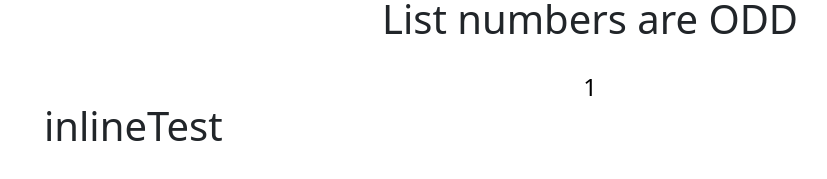
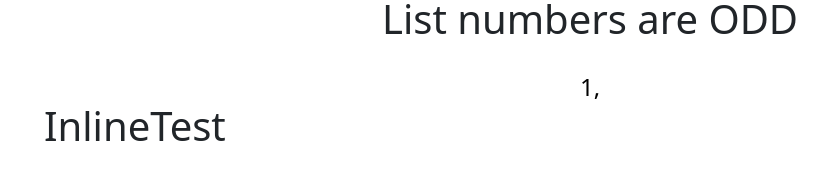
Before and after one commit to Nishu-Gamage/Angular_test, an Angular app: page / in a window 1280 px wide. Both pictures are taken after a click on the button "Add Number to the list". Shown: the part 219-398 px from the top of the page, without its empty margins (50-877 px from the left). Built offline with nearby package versions, Linux system fonts and the light colour scheme.

Commit message:
Insert data to the empty array

```diff
--- a/src/app/tutorial-one/tutorial-one.component.html
+++ b/src/app/tutorial-one/tutorial-one.component.html
@@ -22,7 +22,7 @@
                >Add Number to the list</button>
      </div>
 
-     <!-- Display list data -->
+     <!-- Display list count message -->
      <div class="msg text-center">
           <div [style.visibility]="manageOddMessage ? 'visible' : 'hidden'">
                <h1 *ngIf="oddcheck; else OddEvenCheckTemplate">{{evenMessage}}</h1>
@@ -30,15 +30,15 @@
           </div>
      </div>
 
-     <!-- Display list data -->
+     <!-- Display array list data -->
      <div class="text-center">
           <h4 style="display:inline" *ngFor="let arrayInputs of listNumber;"
                [ngStyle]="{backgroundColor:arrayInputs>5 ? getbgColor():'transparent',
-               color:arrayInputs>5 ? getFColor(): 'black'}">{{arrayInputs}}</h4>
+               color:arrayInputs>5 ? getFColor(): 'black'}">{{arrayInputs}}, </h4>
      </div>
 
 
-     <h1 style="display:inline">inline</h1>
+     <h1 style="display:inline">Inline</h1>
      <h1 style="display:inline">Test</h1>
 
 </div>
--- a/src/app/tutorial-one/tutorial-one.component.ts
+++ b/src/app/tutorial-one/tutorial-one.component.ts
@@ -13,18 +13,19 @@ export class TutorialOneComponent implements OnInit {
   clickcount = 0;
   oddcheck = true;
 
-  // Array
-  listNumber:any = [];
-
   // Display messages
   oddMessage ='List numbers are ODD';
   evenMessage ='List numbers are EVEN';
+
+  // Array
+  listNumber:any = [];
 
   // Button Click Function
   btnClicked(){
 
     // Display array list
     this.clickcount += 1;
+    // Add data to the array
     this.listNumber.push(this.clickcount);
     console.log(this.listNumber);
 
```
